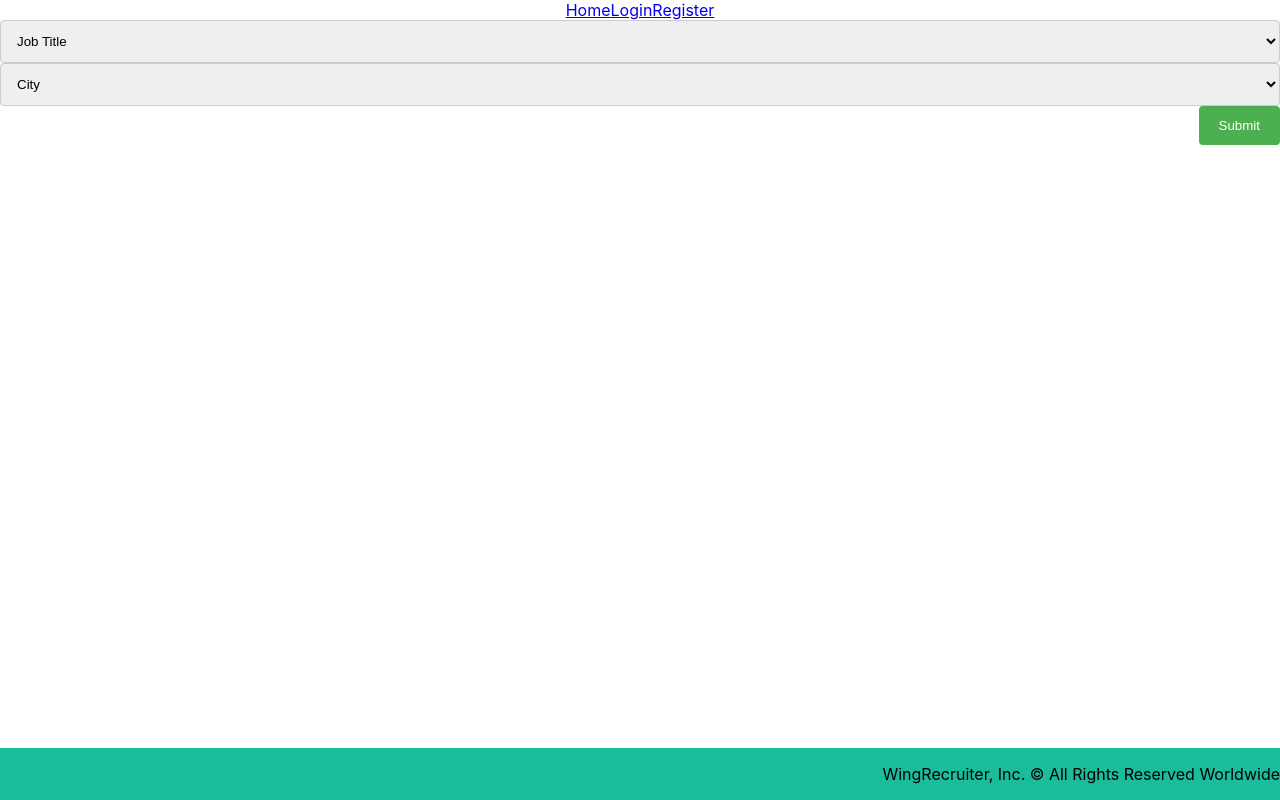
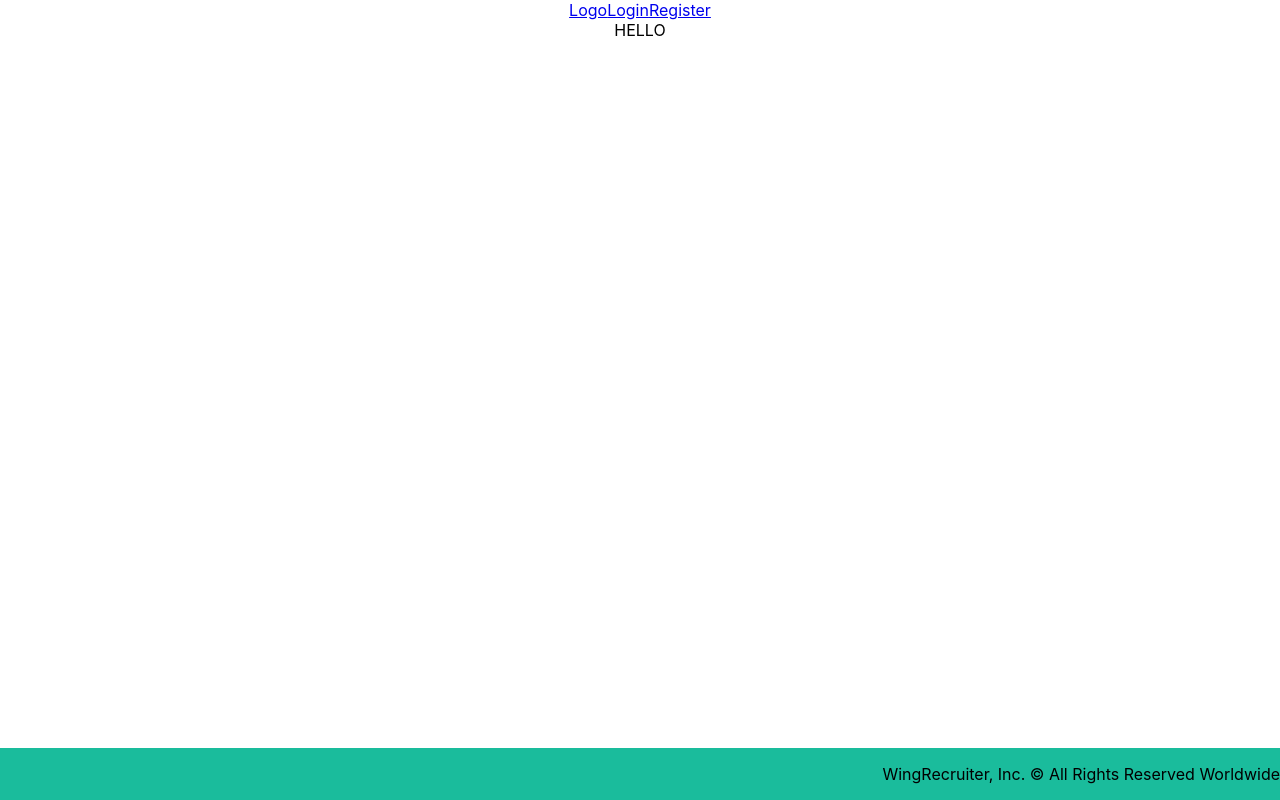
Before and after one commit to henryDozie/Project-3, a React (Create React App) app in the folder RecruiterExpress/client/: page / in a window 1280 px wide. Built offline with nearby package versions, Linux system fonts and the light colour scheme.

Commit message:
login and register components fixed

```diff
--- a/RecruiterExpress/client/src/App.js
+++ b/RecruiterExpress/client/src/App.js
@@ -37,6 +37,7 @@ class App extends Component {
   };
   handleRegister = async (e, registerData) => {
     e.preventDefault();
+    console.log(registerData)
     if (!registerData.username || !registerData.password) {
       this.setState({
         errorText: "You must supply a username And password"
@@ -83,11 +84,12 @@ class App extends Component {
               />
               <button onClick={this.handleLogout}>Logout</button>
             </div>
-          ) : (<Home jobTitle={this.state.jobTitle} location={this.state.location} />)}
+          ) : (<div>HELLO</div>)}
         </nav>
         {this.state.errorText && (<p className="error">{this.state.errorText}</p>)}
-        <Route path="/login" render={() => <LoginForm />} />
-        <Route path="/register" render={() => <RegisterForm />} />
+        <Route path="/login" render={() => <LoginForm handleLogin={this.handleLogin} />} />
+        <Route path="/register" render={() => <RegisterForm handleRegister={this.handleRegister} />} />
+        <Route path="/home" render={() => <Home jobTitle={this.state.jobTitle} location={this.state.location} />} />
         <Footer />
       </div>
     );
--- a/RecruiterExpress/client/src/components/header.js
+++ b/RecruiterExpress/client/src/components/header.js
@@ -4,7 +4,7 @@ import { Link } from "react-router-dom";
 const Header = (props) => {
   return (
     <nav>
-      <Link to="/">Home</Link>
+      <Link to="/home">Logo</Link>
       <Link to="/login">Login</Link>
       <Link to="/register">Register</Link>
     </nav>
```
